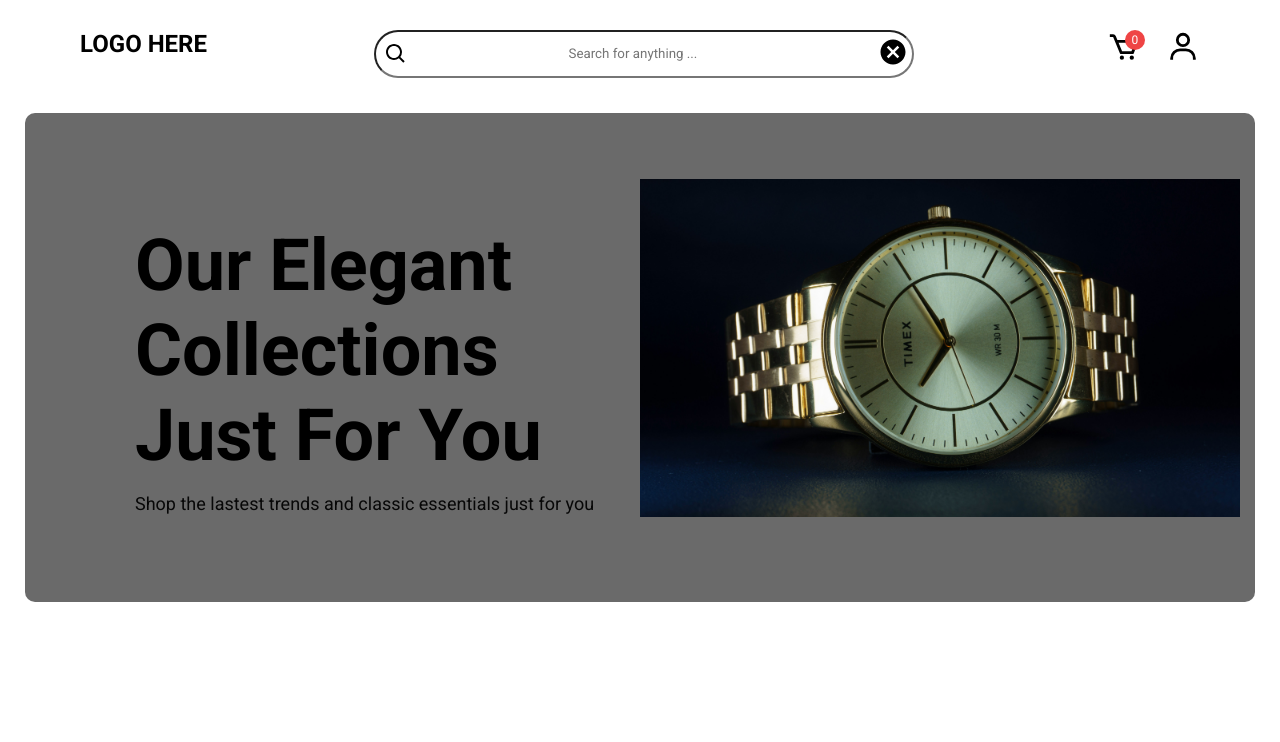
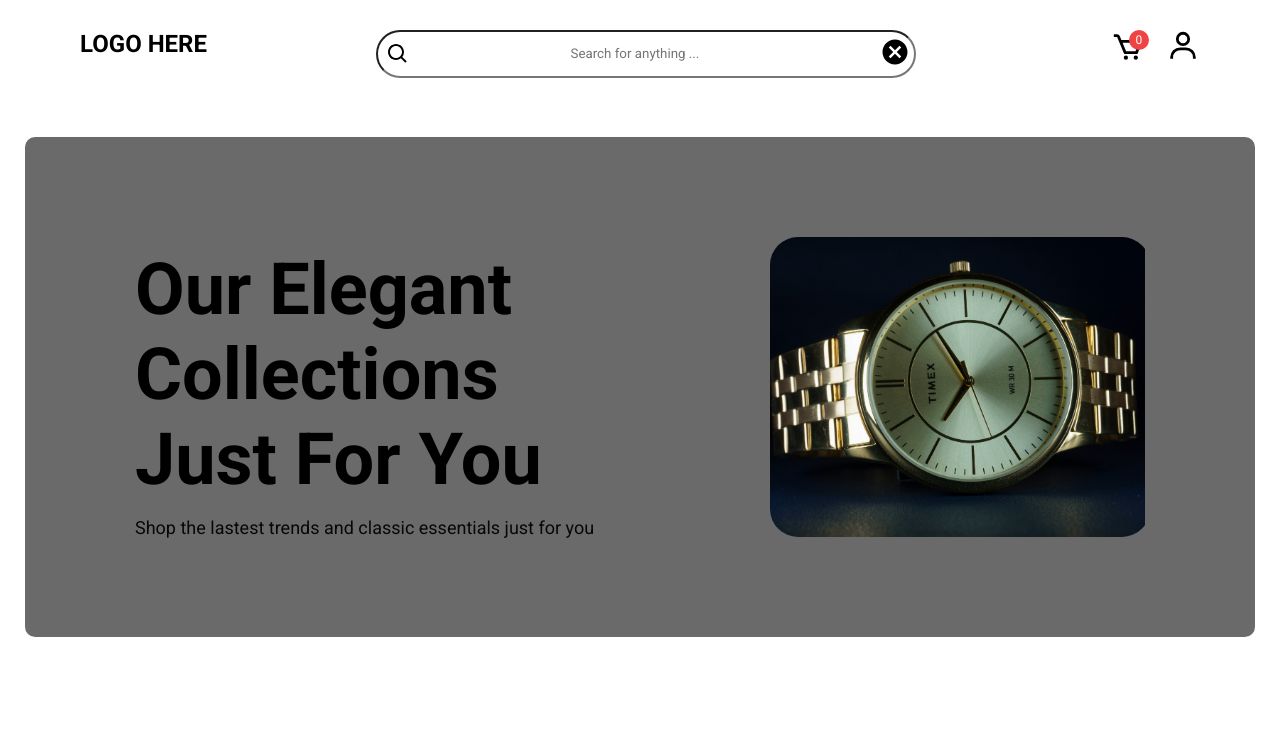
Before and after one commit to nwosumick/ecommerce2, a React (Vite) app: page / in a window 1280 px wide. Shown: the top 742 px of the page. Built offline with nearby package versions, Linux system fonts and the light colour scheme.

Commit message:
initial commit

```diff
--- a/src/Components/Hero/Hero.css
+++ b/src/Components/Hero/Hero.css
@@ -25,13 +25,17 @@
       margin-top: 15px;
 }
 .hero_right{
-      max-width: 50%;
+      width: 800px;
+      height: 500px;
+      overflow: hidden;
+      border-radius: 20px;
 }
 .hero_right img{
-   width: 600px;
-   height: 500px;
-   object-fit: contain;
-   margin-top: -15px;
+ width: 80%;
+ height: 60%;
+ padding: 100px;
+ object-fit: cover;
+ border-radius: 8rem;
 
 
 }
--- a/src/Components/Hero/Hero.jsx
+++ b/src/Components/Hero/Hero.jsx
@@ -16,7 +16,7 @@ const Hero = () => {
           <p>Shop the lastest trends and classic essentials just for you</p>
           </div>
           <div className="hero_right">
-            <img src={hero_img} alt="hero-img" />
+            <img src={hero_img} alt="hero-img"/>
           </div>
         </div>
       </div>
--- a/src/Components/Navbar/Navbar.css
+++ b/src/Components/Navbar/Navbar.css
@@ -31,6 +31,13 @@
       font-size: 34px;
       margin-left: 25px;
 }
+.nav_icon2{
+    font-size: 34px;
+    margin-left: 50px;
+    position: relative;
+    top: -35px;
+    padding-left: 30px;
+}
 .nav_cart{
       display: flex;
       position: relative;
--- a/src/Components/Navbar/Navbar.jsx
+++ b/src/Components/Navbar/Navbar.jsx
@@ -51,10 +51,11 @@ const Navbar = () => {
          <Link to='/cart'>
           <div className="nav_cart">
             <BiCart className='nav_icon' />
-             <BiUser className='nav_icon' />
+
             <p className="nav_cart_amount"> { itemAmount } </p>
           </div>
          </Link>
+         <BiUser className='nav_icon2' />
 
         </div>
        </div>
```
